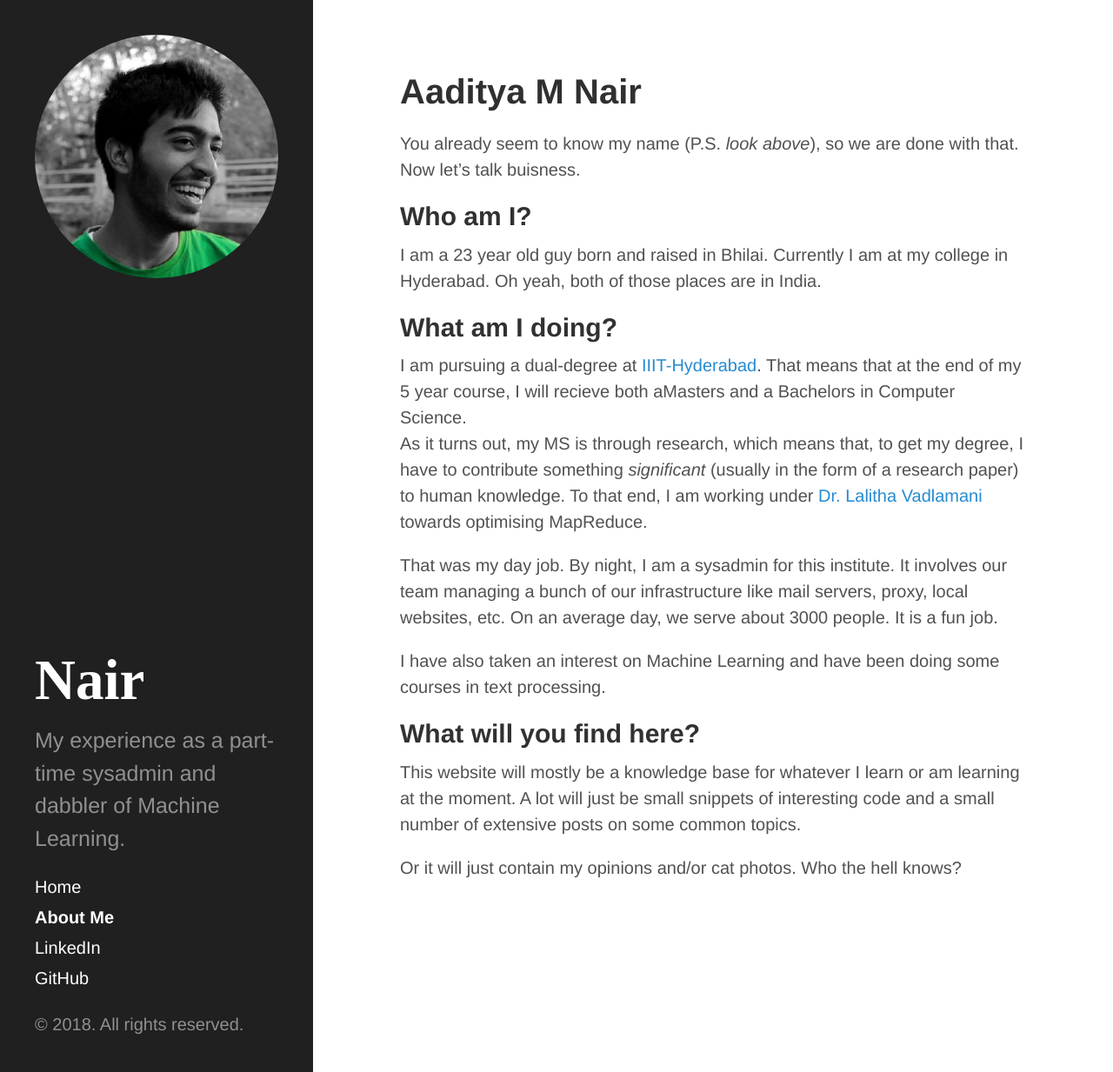
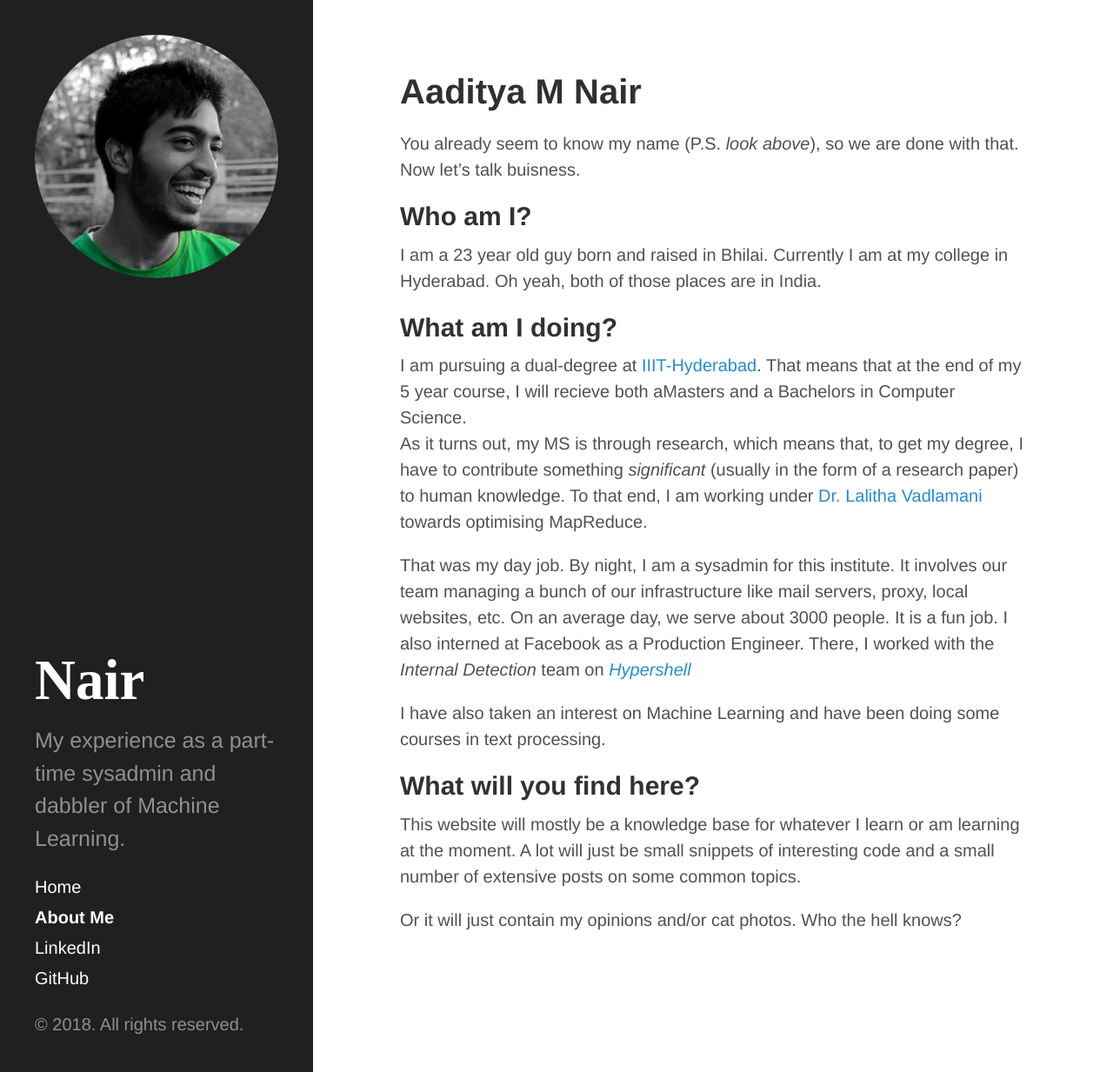
Before and after one commit to AadityaNair/AadityaNair.github.io, a Jekyll site: the page built from pages/about.md, in a window 1280 px wide and 1233 px high. Shown: the whole window at 87% size. Built offline with Jekyll 4.4.1, drawn with Linux system fonts in a browser that asks for light colours.

Commit message:
Updated about me

```diff
--- a/pages/about.md
+++ b/pages/about.md
@@ -19,6 +19,7 @@ To that end, I am working under [Dr. Lalitha Vadlamani] towards optimising MapRe
 
 That was my day job. By night, I am a sysadmin for this institute. It involves our team managing a bunch of our infrastructure
 like mail servers, proxy, local websites, etc. On an average day, we serve about 3000 people. It is a fun job.
+I also interned at Facebook as a Production Engineer. There, I worked with the _Internal Detection_ team on _[Hypershell]_
 
 I have also taken an interest on Machine Learning and have been doing some courses in text processing.
 
@@ -30,3 +31,4 @@ Or it will just contain my opinions and/or cat photos. Who the hell knows?
 
 [IIIT-Hyderabad]: https://iiit.ac.in
 [Dr. Lalitha Vadlamani]: https://faculty.iiit.ac.in/~lalitha.v/
+[Hypershell]: https://www.slideshare.net/DevopsCon/hypershell-sameen-jalal-facebook-devopsdays-tel-aviv-2016
```
